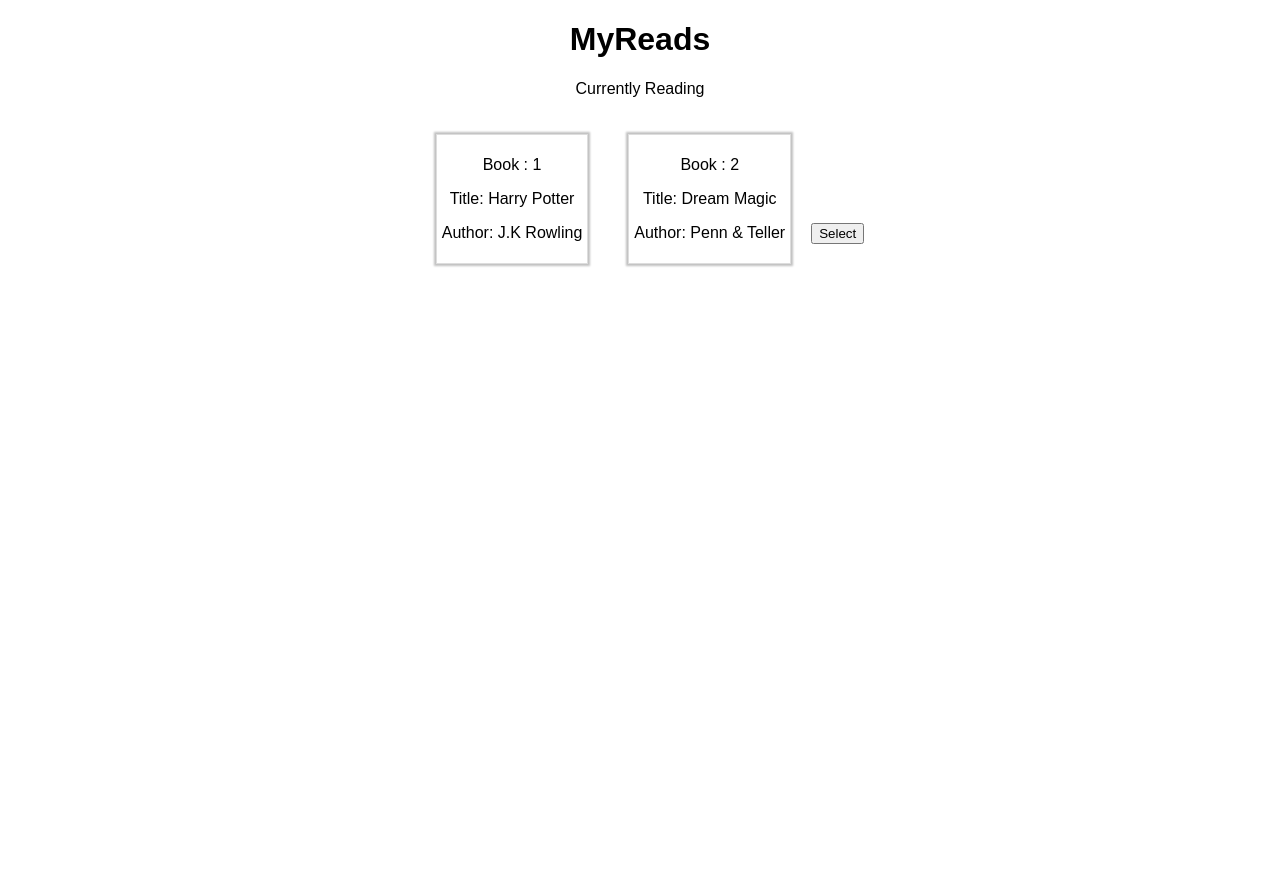
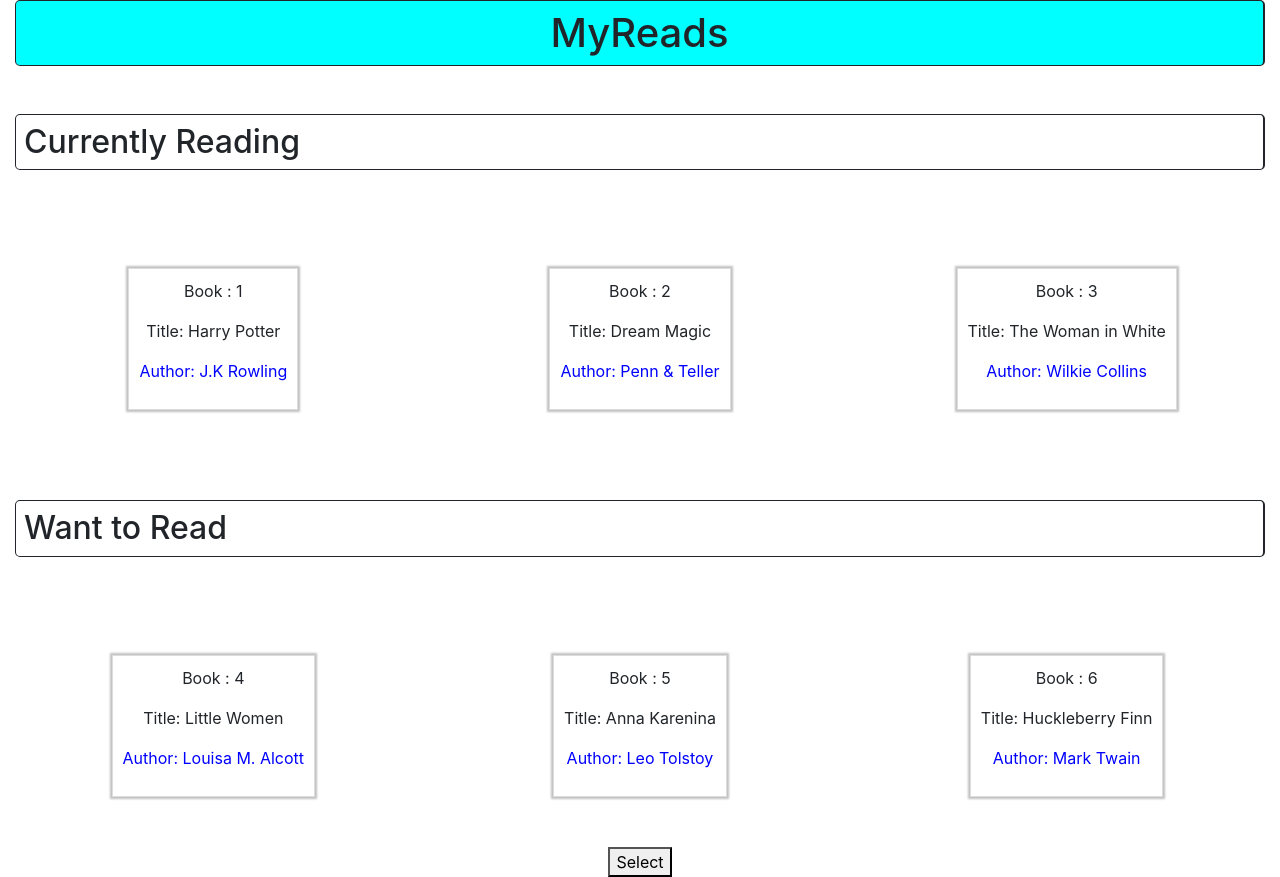
Before and after one commit to Neevan09/BookshelfApp, a React (Create React App) app: page / in a window 1280 px wide. Before the commit the page ends 800 px from the top, so only its background shows below. Built offline with nearby package versions, Linux system fonts and the light colour scheme.

Commit message:
Included bootstrap4 and front-end design setup initated

```diff
--- a/package.json
+++ b/package.json
@@ -3,9 +3,11 @@
   "version": "0.1.0",
   "private": true,
   "dependencies": {
+    "bootstrap": "^4.3.1",
     "react": "^16.10.2",
     "react-dom": "^16.10.2",
-    "react-scripts": "1.1.5"
+    "react-scripts": "1.1.5",
+    "reactstrap": "^8.0.1"
   },
   "scripts": {
     "start": "react-scripts start",
--- a/public/index.html
+++ b/public/index.html
@@ -4,37 +4,17 @@
     <meta charset="utf-8">
     <meta name="viewport" content="width=device-width, initial-scale=1, shrink-to-fit=no">
     <meta name="theme-color" content="#000000">
-    <!--
-      manifest.json provides metadata used when your web app is added to the
-      homescreen on Android. See https://developers.google.com/web/fundamentals/engage-and-retain/web-app-manifest/
-    -->
+
     <link rel="manifest" href="%PUBLIC_URL%/manifest.json">
     <link rel="shortcut icon" href="%PUBLIC_URL%/favicon.ico">
-    <!--
-      Notice the use of %PUBLIC_URL% in the tags above.
-      It will be replaced with the URL of the `public` folder during the build.
-      Only files inside the `public` folder can be referenced from the HTML.
+    <link rel="stylesheet" href="https://stackpath.bootstrapcdn.com/bootstrap/4.1.3/css/bootstrap.min.css" integrity="sha384-MCw98/SFnGE8fJT3GXwEOngsV7Zt27NXFoaoApmYm81iuXoPkFOJwJ8ERdknLPMO" crossorigin="anonymous">
 
-      Unlike "/favicon.ico" or "favicon.ico", "%PUBLIC_URL%/favicon.ico" will
-      work correctly both with client-side routing and a non-root public URL.
-      Learn how to configure a non-root public URL by running `npm run build`.
-    -->
-    <title>React App</title>
+    <title>Bookshelf App</title>
   </head>
   <body>
     <noscript>
       You need to enable JavaScript to run this app.
     </noscript>
     <div id="root"></div>
-    <!--
-      This HTML file is a template.
-      If you open it directly in the browser, you will see an empty page.
-
-      You can add webfonts, meta tags, or analytics to this file.
-      The build step will place the bundled scripts into the <body> tag.
-
-      To begin the development, run `npm start` or `yarn start`.
-      To create a production bundle, use `npm run build` or `yarn build`.
-    -->
   </body>
 </html>
--- a/src/App.css
+++ b/src/App.css
@@ -2,11 +2,33 @@
   text-align: center;
 }
 
+.Currently{
+  text-Align: left;
+}
+.CurrentHeading{
+  padding:40px;
+}
+
+
+.Divider{
+  border-style: solid;
+  border-width: 1px 2px 1px 1px;
+  border-radius: 5px;
+  padding: 8px;
+}
 
 .Book{
   display: inline-block;
-  margin: 20px;
+  margin: 50px;
   border: 1px solid #ddd;
-  padding: 5px;
+  padding: 10px;
   box-shadow: 0 0 2px 2px rgba(0,0,0,0.25);
 }
+
+.Author{
+  color: blue;
+}
+
+.Myreads{
+  background-color: aqua;
+}
--- a/src/App.js
+++ b/src/App.js
@@ -1,30 +1,96 @@
 import React, { Component } from 'react';
 import './App.css';
 import Book from './Book/Book'
+import {Container, Row, Col} from 'reactstrap';
+import 'bootstrap/dist/css/bootstrap.min.css';
 
 class App extends Component {
 
     state= {
         books: [
             {id: 1, title:"Harry Potter", author:"J.K Rowling"},
-            {id: 2, title:"Dream Magic", author:"Penn & Teller"} ]
+            {id: 2, title:"Dream Magic", author:"Penn & Teller"},
+            {id: 3, title:"The Woman in White", author:"Wilkie Collins"},
+            {id: 4, title:" Little Women", author:"Louisa M. Alcott"},
+            {id: 5, title:"Anna Karenina", author:"Leo Tolstoy"},
+            {id: 6, title:"Huckleberry Finn", author:"Mark Twain"}]
     }
 
-    selectBookHandler= () =>{
+    selectBookHandler = (newBook) =>{
         this.setState({
             books: [
-                {id: 1, title:"Fantastic Beast", author:"J.K Rowling"},
-                {id: 2, title:"Dream Magic", author:"Penn & Teller"} ]
+                {id: 1, title: newBook, author:"J.K Rowling"},
+                {id: 2, title:"Dream Magic", author:"Penn & Teller"},
+                {id: 3, title:"The Woman in White", author:"Wilkie Collins"},
+                {id: 4, title:" Little Women", author:"Louisa M. Alcott"},
+                {id: 5, title:"Anna Karenina", author:"Leo Tolstoy"},
+                {id: 6, title:"Huckleberry Finn", author:"Mark Twain"}]
         });
     }
   render() {
     return (
       <div className="App">
-          <h1>MyReads</h1>
-          <p>Currently Reading</p>
-          <Book id={this.state.books[0].id} title={this.state.books[0].title} author={this.state.books[0].author} />
-          <Book id={this.state.books[1].id} title={this.state.books[1].title} author={this.state.books[1].author} />
-          <button onClick={this.selectBookHandler}>Select</button>
+          <Container fluid>
+            <h1 className="Myreads Divider">MyReads</h1>
+          </Container>
+          <Container fluid className="CurrentHeading">
+              <h2 className="Currently Divider">Currently Reading</h2>
+          </Container>
+
+          <Container fluid>
+              <Row>
+                  <Col xs={6} md={4}>
+                      <Book
+                          id={this.state.books[0].id}
+                          title={this.state.books[0].title}
+                          author={this.state.books[0].author}
+                          click = {this.selectBookHandler.bind(this, 'Lethal White')}  />
+                  </Col>
+                  <Col xs={6} md={4}>
+                      <Book
+                          id={this.state.books[1].id}
+                          title={this.state.books[1].title}
+                          author={this.state.books[1].author}
+                          click = {this.selectBookHandler.bind(this, 'Lethal White')}  />
+                  </Col>
+                  <Col xs={6} md={4}>
+                      <Book
+                          id={this.state.books[2].id}
+                          title={this.state.books[2].title}
+                          author={this.state.books[2].author}
+                          click = {this.selectBookHandler.bind(this, 'Lethal White')}  />
+                  </Col>
+              </Row>
+          </Container>
+          <Container fluid className="CurrentHeading">
+              <h2 className="Currently Divider">Want to Read</h2>
+          </Container>
+          <Container fluid>
+              <Row>
+                  <Col xs={6} md={4}>
+                      <Book
+                          id={this.state.books[3].id}
+                          title={this.state.books[3].title}
+                          author={this.state.books[3].author}
+                          click = {this.selectBookHandler.bind(this, 'Lethal White')}  />
+                  </Col>
+                  <Col xs={6} md={4}>
+                      <Book
+                          id={this.state.books[4].id}
+                          title={this.state.books[4].title}
+                          author={this.state.books[4].author}
+                          click = {this.selectBookHandler.bind(this, 'Lethal White')}  />
+                  </Col>
+                  <Col xs={6} md={4}>
+                      <Book
+                          id={this.state.books[5].id}
+                          title={this.state.books[5].title}
+                          author={this.state.books[5].author}
+                          click = {this.selectBookHandler.bind(this, 'Lethal White')}  />
+                  </Col>
+              </Row>
+          </Container>
+          <button onClick={ () => this.selectBookHandler('Fantastic Beast')}>Select</button>
       </div>
     );
      // return React.createElement('div',{className: App},React.createElement('h1',null,'Myreads'), React.createElement('p',null,'Currently Reading'));
--- a/src/Book/Book.js
+++ b/src/Book/Book.js
@@ -5,7 +5,7 @@ const book = (props) => {
     return <div className="Book">
         <p> Book : {props.id}</p>
         <p> Title: {props.title} </p>
-        <p> Author: {props.author} </p>
+        <p onClick = {props.click} className="Author"> Author: {props.author} </p>
     </div>;
 };
 
```
Also changed, not shown: 1 other file (tests, documents, lock files or other folders).
